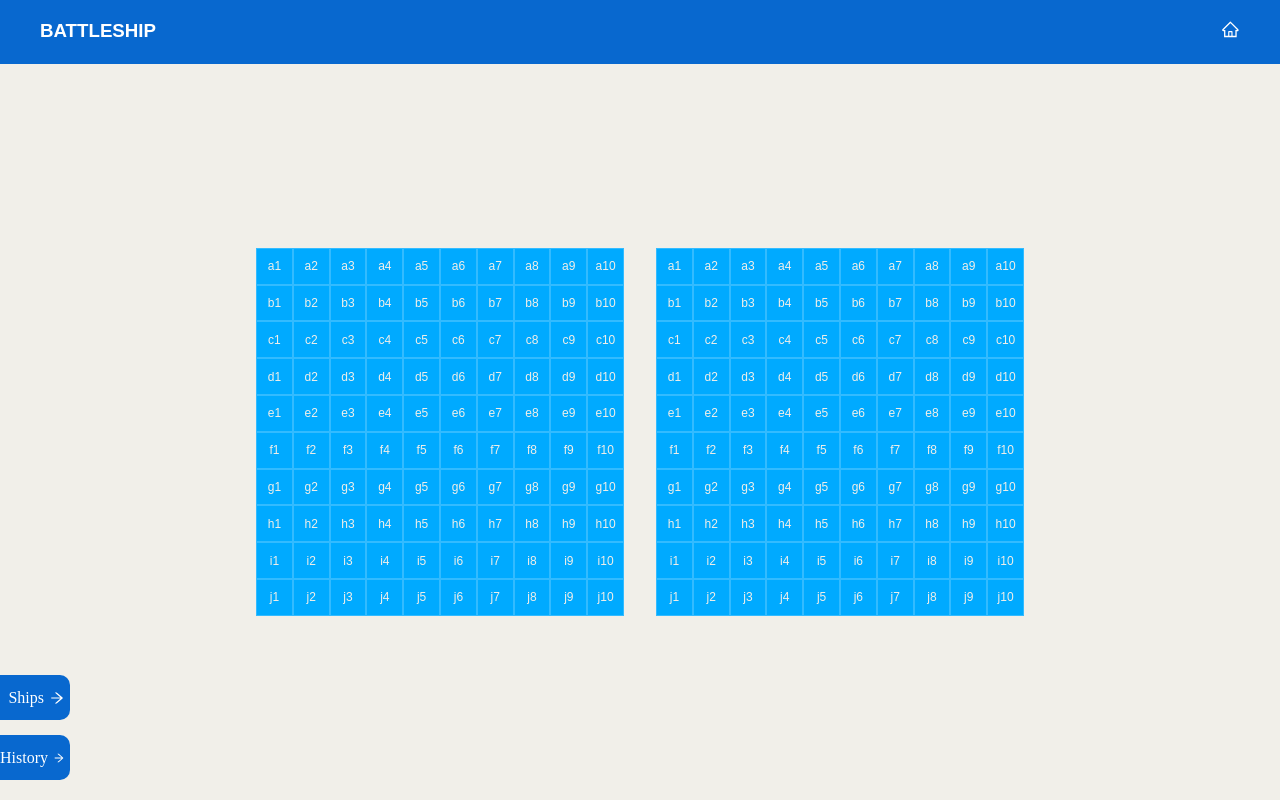
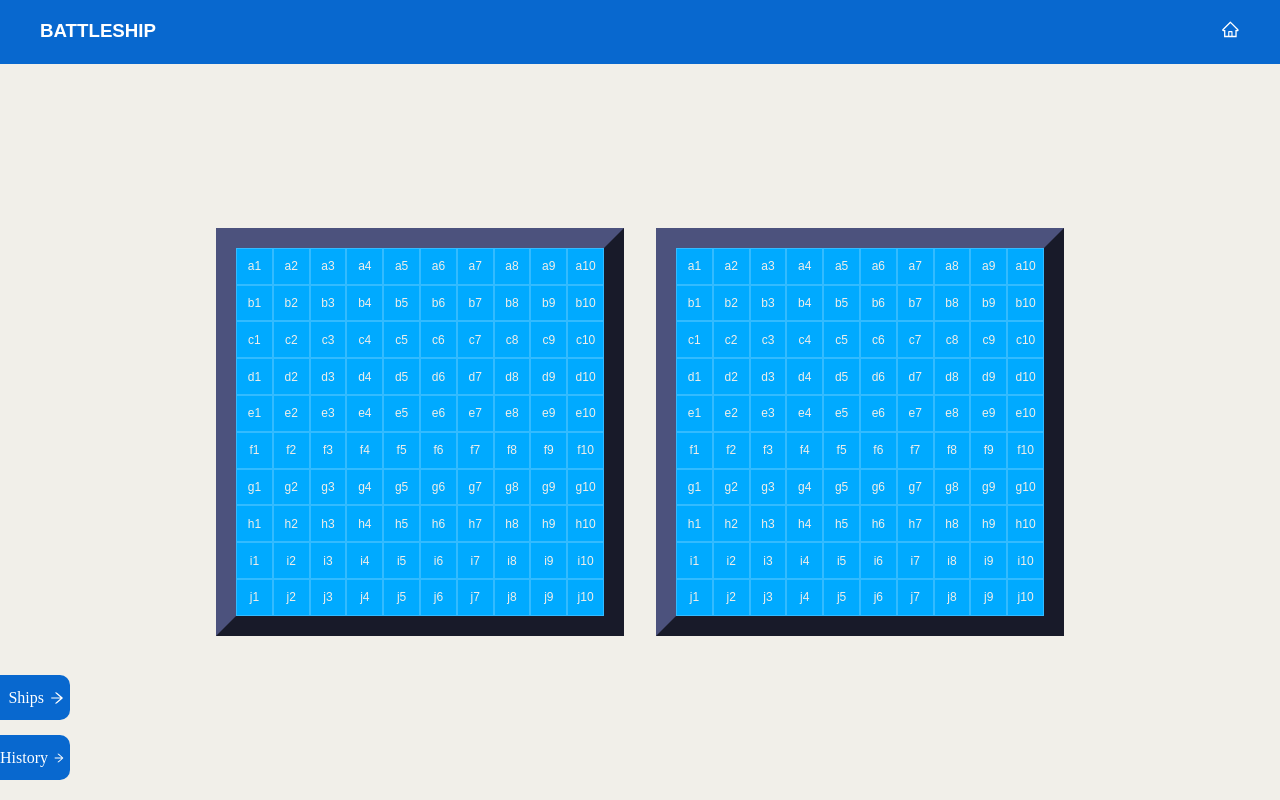
Before and after one commit to luckmer/BATTLESHIPS, a React (Create React App) app: page /game in a window 1280 px wide. Built offline with nearby package versions, Linux system fonts and the light colour scheme.

Commit message:
added border

```diff
--- a/src/css/game.style.ts
+++ b/src/css/game.style.ts
@@ -143,6 +143,7 @@ export const Div = styled.div`
   margin: 2vmin;
   display: grid;
   background-color: hsl(200, 100%, 50%);
+  border: 20px outset #4c527d;
 
   grid-template-rows: repeat(10, 4.6vmin);
   grid-template-columns: repeat(10, 4.6vmin);
--- a/src/pages/game.tsx
+++ b/src/pages/game.tsx
@@ -31,7 +31,6 @@ const FooterAttack = React.lazy(
 const FooterHistory = React.lazy(
   () => import("../components/footerMenu/FooterHistory")
 );
-
 const PlayerBoard = React.lazy(
   () => import("../components/PlayerBoard/PlayerBoard")
 );
```
